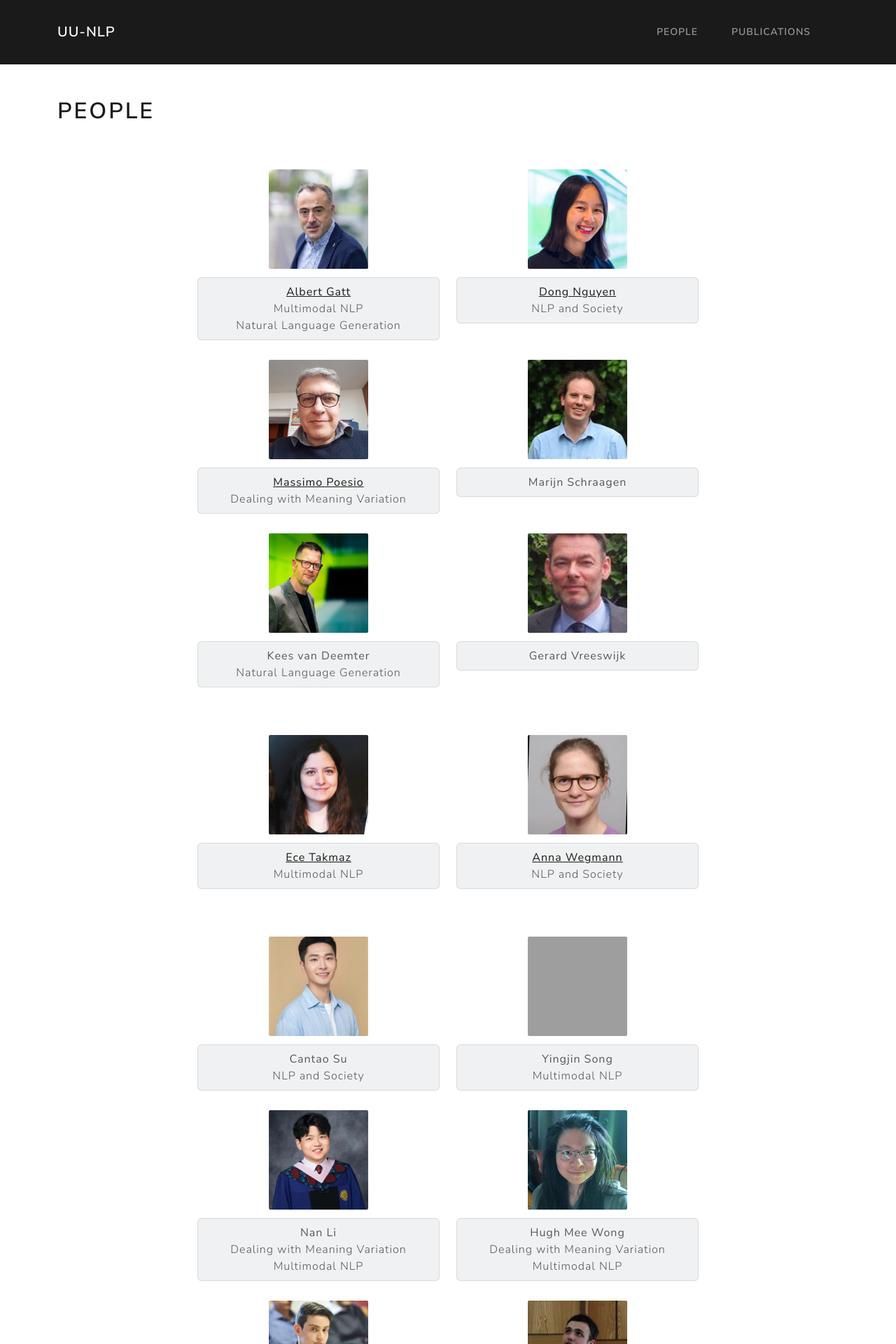
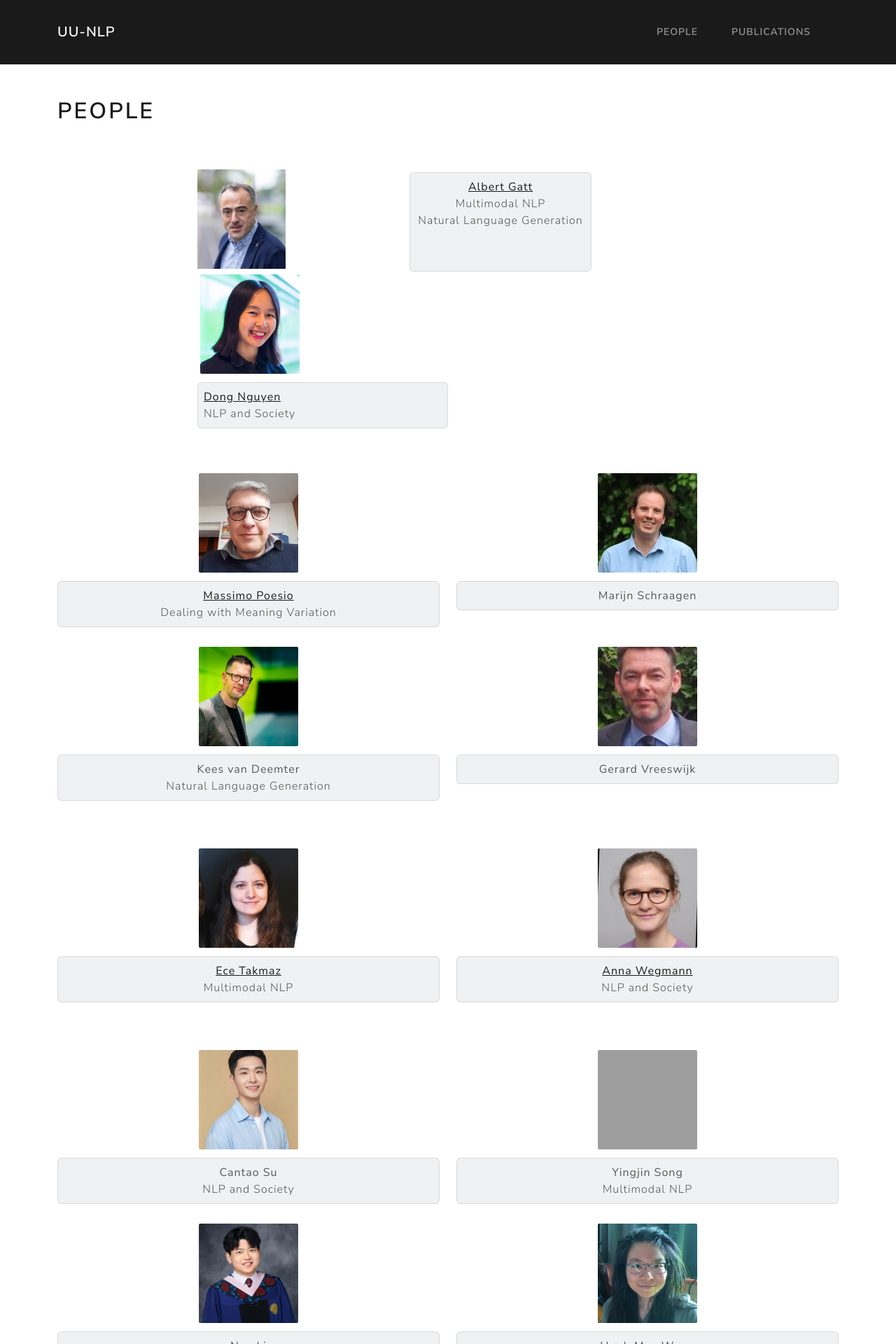
Before and after one commit to thaoanhdang/uu-nlp.github.io, a Jekyll site: the page built from people.md, in a window 1280 px wide. Shown: the top 1920 px of the page at 70% size. Built offline with Jekyll 4.4.1, drawn with Linux system fonts in a browser that asks for light colours; grey boxes are pictures that could not be loaded.

Commit message:
Update people.md

```diff
--- a/people.md
+++ b/people.md
@@ -8,10 +8,10 @@ permalink: /people/
 
 
   <div class="row text-center">
-    <div class="col-md-6 mb-4">
       <img src="{{ 'assets/images/albert.jpg' | relative_url }}" class="img-thumbnail rounded"
            style="width: 150px; height: 150px; object-fit: cover;" alt="albert">
-      <div class="mt-2 p-2 rounded bg-light">
+      <div class="mt-2 p-2 rounded bg-light"
+      style="width: 260px; margin: 0 auto;">
         <strong>
           <a href="https://albertgatt.github.io/" target="_blank">Albert Gatt</a>
         </strong><br>
```
